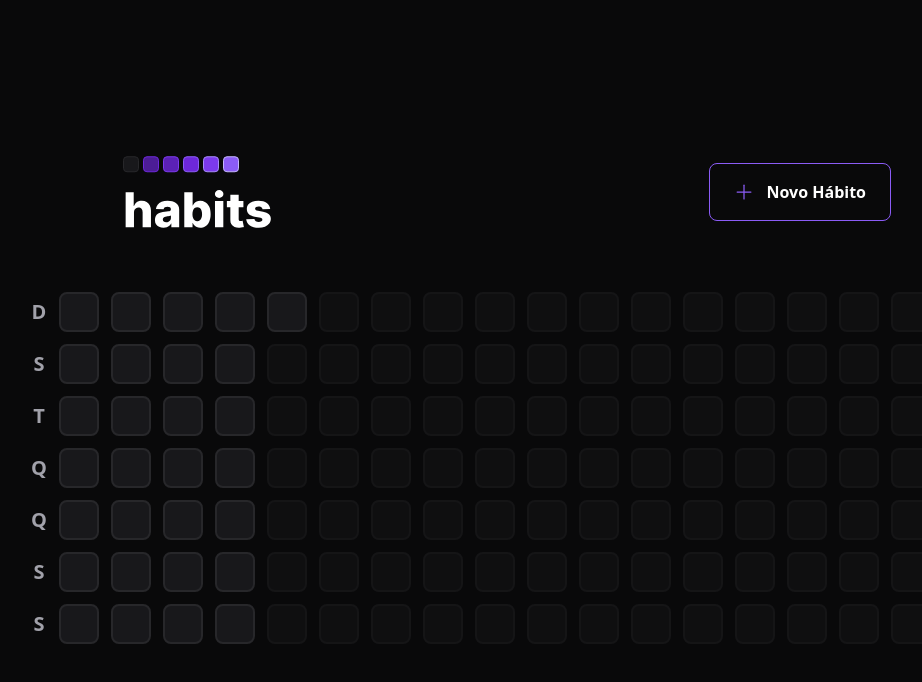
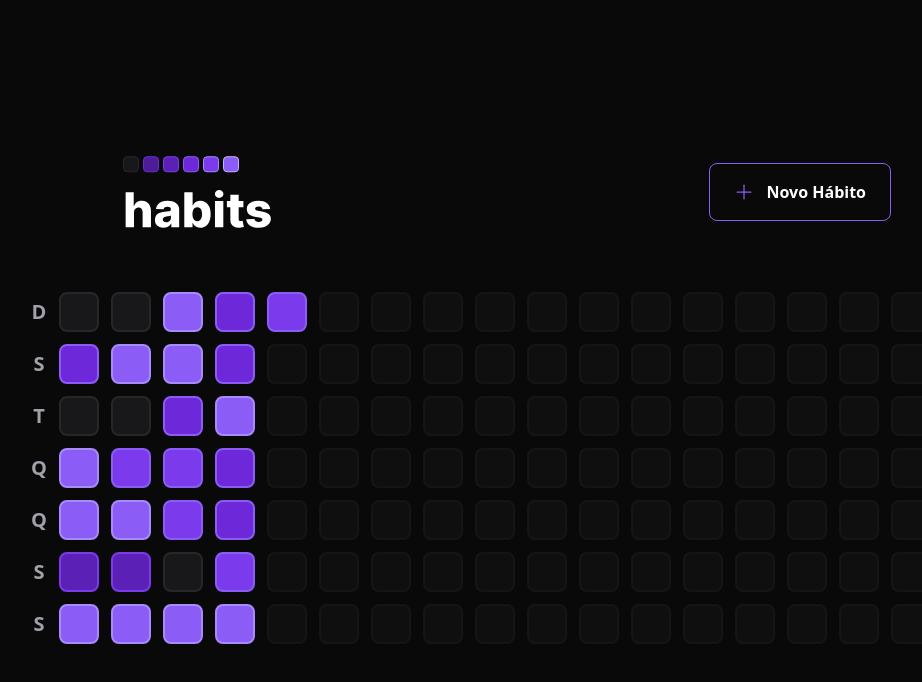
Before and after one commit to iceheadb/dayHabitsApp, a React (Vite) app in the folder web/: page / in a window 1280 px wide. Shown: the top 682 px of the page, without its empty margins (133-1055 px from the left). Built offline with nearby package versions, Linux system fonts and the light colour scheme.

Commit message:
progress bar params instaled

```diff
--- a/web/package.json
+++ b/web/package.json
@@ -11,6 +11,7 @@
   "dependencies": {
     "@radix-ui/react-dialog": "^1.0.2",
     "@radix-ui/react-popover": "^1.0.3",
+    "clsx": "^1.2.1",
     "dayjs": "^1.11.7",
     "phosphor-react": "^1.4.1",
     "react": "^18.2.0",
--- a/web/src/components/HabitDay.tsx
+++ b/web/src/components/HabitDay.tsx
@@ -1,22 +1,34 @@
 import * as Popover  from "@radix-ui/react-popover";
+import clsx from 'clsx';
 import { ProgressBar } from "./ProgressBar";
 
-/*interface HabitDayProps {
+interface HabitDayProps {
     completed: number
-}props: HabitProps*/
+    amount: number
+}
 
+export function HabitDay({ completed, amount }: HabitDayProps) {
+    const completedPercentege = Math.round((completed / amount) * 100)
 
-export function HabitDay() {
     return (
         <Popover.Root>
-            <Popover.Trigger className="w-10 h-10 bg-zinc-900 border-2 border-zinc-800 rounded-lg" />
+            <Popover.Trigger
+                className={clsx("w-10 h-10 border-2 rounded-lg", {
+                    'bg-zinc-900 border-zinc-800': completedPercentege === 0,
+                    'bg-violet-700 border-violet-900': completedPercentege > 0 &&  completedPercentege < 20,
+                    'bg-violet-800 border-violet-600': completedPercentege >= 20 &&  completedPercentege < 40,
+                    'bg-violet-700 border-violet-500': completedPercentege >= 40 &&  completedPercentege < 60,
+                    'bg-violet-600 border-violet-500': completedPercentege >= 60 &&  completedPercentege < 80,
+                    'bg-violet-500 border-violet-400': completedPercentege >= 80,
+                })}
+            />
 
             <Popover.Portal>
                 <Popover.Content className="min-w-[320px] p-6 rounded-lg bg-zinc-900 flex flex-col">
                     <span className="font-semibold text-zinc-400">Terça feira</span>
                     <span className="mt-1 font-extrabold leading-tight text-3xl">31/Jan</span>
 
-                    <ProgressBar progress={40}/>
+                    <ProgressBar progress={completedPercentege}/>
 
                     <Popover.Arrow height={8} width={16} className="fill-zinc-900 "/>
                 </Popover.Content>
--- a/web/src/components/SummaryTable.tsx
+++ b/web/src/components/SummaryTable.tsx
@@ -34,7 +34,13 @@ export function SummaryTable() {
 
             <div className="grid grid-rows-7 grid-flow-col gap-3">
                 {summaryDates.map(date => {
-                    return <HabitDay key={date.toString()}/>
+                    return (
+                        <HabitDay
+                            key={date.toString()}
+                            amount={5}
+                            completed={Math.round(Math.random() * 6)}
+                        />
+                    )
                 })}
 
                 {amountOfDaysToFill > 0 && Array.from({ length: amountOfDaysToFill }).map((_, i) => {
```
Also changed, not shown: 1 other file (tests, documents, lock files or other folders).
